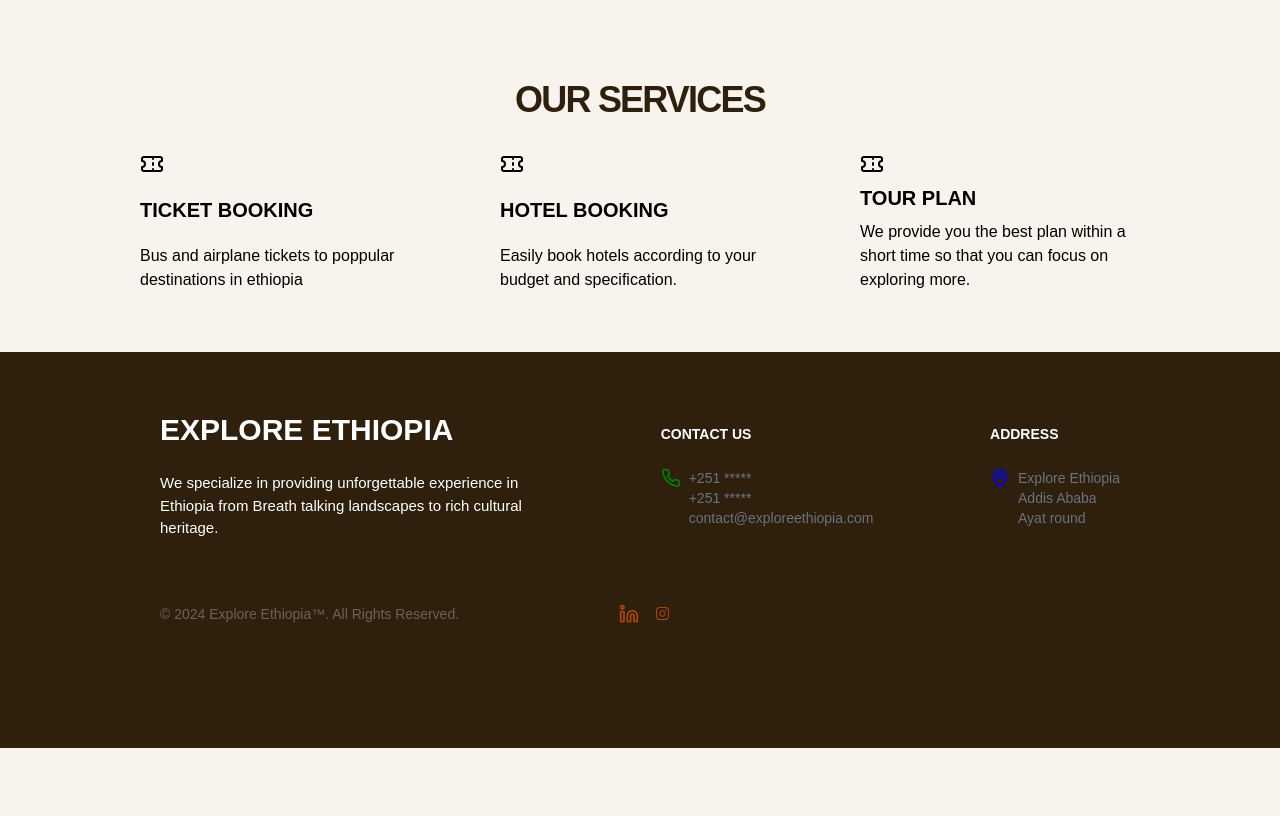
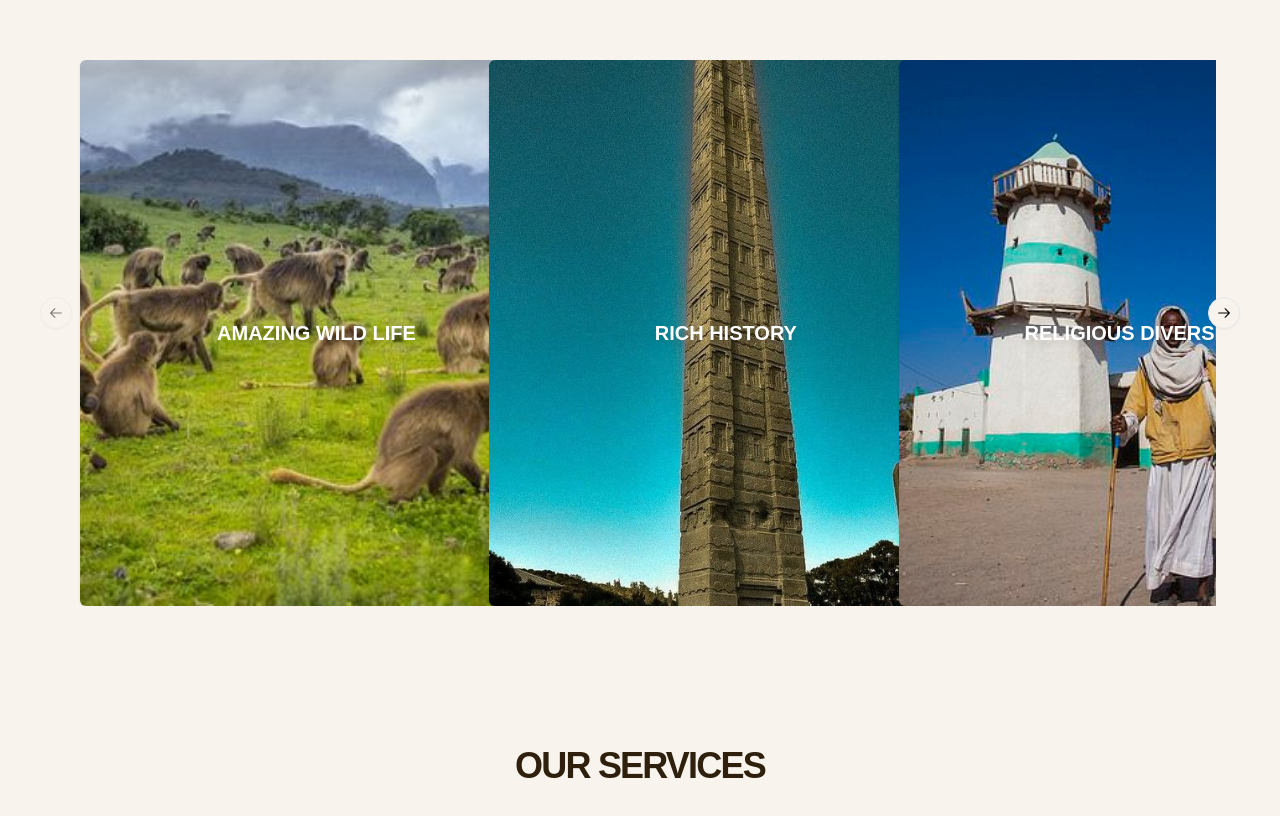
Before and after one commit to Ammarmyp/ammar_explore_ethiopia, a Next.js app: page / in a window 1280 px wide. Shown: the part 1292-2108 px from the top of the page. Before the commit the page ends 2040 px from the top, so only its background shows below. Built offline with nearby package versions, Linux system fonts and the light colour scheme.

Commit message:
build location section

```diff
--- /dev/null
+++ b/app/layout/LocationsSection.tsx
@@ -0,0 +1,40 @@
+"use client";
+import React, { useEffect, useRef } from "react";
+import {
+  Carousel,
+  CarouselContent,
+  CarouselItem,
+  CarouselNext,
+  CarouselPrevious,
+} from "@/components/ui/carousel";
+import Link from "next/link";
+
+import { data } from "@/lib/data";
+import TopographyImageCard from "@/components/custom/TopographyImageCard";
+import { Button } from "@/components/ui/button";
+import { ArrowRightIcon } from "lucide-react";
+
+const LocationSection = () => {
+  return (
+    <div className="mb-[80px]">
+      <div className="relative">
+        <Carousel className="w-[90%] max-w-full m-auto pt-10  ">
+          <CarouselContent className="-ml-1 gap-2">
+            {data.map(({ title, image, id }, index) => (
+              <CarouselItem
+                key={index}
+                className="pl-1 md:basis-1/2 lg:basis-1/3 ml-4"
+              >
+                <TopographyImageCard title={title} image={image} />
+              </CarouselItem>
+            ))}
+          </CarouselContent>
+          <CarouselPrevious className="absolute top-[105%] left-[40%] md:-left-6 md:top-1/2 transform  z-10" />
+          <CarouselNext className="absolute  top-[105%] right-[40%]  md:-right-6 md:top-1/2 transform  z-10" />
+        </Carousel>
+      </div>
+    </div>
+  );
+};
+
+export default LocationSection;
--- a/app/page.tsx
+++ b/app/page.tsx
@@ -4,12 +4,14 @@ import CompassQoute from "./layout/CompassQoute";
 import TopographyImageCard from "../components/custom/TopographyImageCard";
 import OurServiceCard from "@/components/custom/OurServiceCard";
 import OurService from "./layout/Ourservice";
+import LocationSection from "./layout/LocationsSection";
 
 export default function Home() {
   return (
     <>
       <Banner />
       <CompassQoute />
+      <LocationSection />
       <OurService />
     </>
   );
--- a/components/custom/TopographyImageCard.tsx
+++ b/components/custom/TopographyImageCard.tsx
@@ -10,7 +10,7 @@ const TopographyImageCard = ({ title, image }: Props) => {
   return (
     <Card
       style={{ backgroundImage: `url('/assets/${image}')` }}
-      className={` bg-no-repeat bg-center bg-cover w-[473px] h-[546px] flex items-center justify-center rounded-none border-none flex-shrink-0`}
+      className={` bg-no-repeat bg-center bg-cover w-[473px] h-[546px] flex items-center justify-center rounded-md border-none flex-shrink-0 `}
     >
       <span className="text-center text-white text-xl font-semibold drop-shadow-lg">
         {title}
--- /dev/null
+++ b/components/ui/carousel.tsx
@@ -0,0 +1,262 @@
+"use client"
+
+import * as React from "react"
+import { ArrowLeftIcon, ArrowRightIcon } from "@radix-ui/react-icons"
+import useEmblaCarousel, {
+  type UseEmblaCarouselType,
+} from "embla-carousel-react"
+
+import { cn } from "@/lib/utils"
+import { Button } from "@/components/ui/button"
+
+type CarouselApi = UseEmblaCarouselType[1]
+type UseCarouselParameters = Parameters<typeof useEmblaCarousel>
+type CarouselOptions = UseCarouselParameters[0]
+type CarouselPlugin = UseCarouselParameters[1]
+
+type CarouselProps = {
+  opts?: CarouselOptions
+  plugins?: CarouselPlugin
+  orientation?: "horizontal" | "vertical"
+  setApi?: (api: CarouselApi) => void
+}
+
+type CarouselContextProps = {
+  carouselRef: ReturnType<typeof useEmblaCarousel>[0]
+  api: ReturnType<typeof useEmblaCarousel>[1]
+  scrollPrev: () => void
+  scrollNext: () => void
+  canScrollPrev: boolean
+  canScrollNext: boolean
+} & CarouselProps
+
+const CarouselContext = React.createContext<CarouselContextProps | null>(null)
+
+function useCarousel() {
+  const context = React.useContext(CarouselContext)
+
+  if (!context) {
+    throw new Error("useCarousel must be used within a <Carousel />")
+  }
+
+  return context
+}
+
+const Carousel = React.forwardRef<
+  HTMLDivElement,
+  React.HTMLAttributes<HTMLDivElement> & CarouselProps
+>(
+  (
+    {
+      orientation = "horizontal",
+      opts,
+      setApi,
+      plugins,
+      className,
+      children,
+      ...props
+    },
+    ref
+  ) => {
+    const [carouselRef, api] = useEmblaCarousel(
+      {
+        ...opts,
+        axis: orientation === "horizontal" ? "x" : "y",
+      },
+      plugins
+    )
+    const [canScrollPrev, setCanScrollPrev] = React.useState(false)
+    const [canScrollNext, setCanScrollNext] = React.useState(false)
+
+    const onSelect = React.useCallback((api: CarouselApi) => {
+      if (!api) {
+        return
+      }
+
+      setCanScrollPrev(api.canScrollPrev())
+      setCanScrollNext(api.canScrollNext())
+    }, [])
+
+    const scrollPrev = React.useCallback(() => {
+      api?.scrollPrev()
+    }, [api])
+
+    const scrollNext = React.useCallback(() => {
+      api?.scrollNext()
+    }, [api])
+
+    const handleKeyDown = React.useCallback(
+      (event: React.KeyboardEvent<HTMLDivElement>) => {
+        if (event.key === "ArrowLeft") {
+          event.preventDefault()
+          scrollPrev()
+        } else if (event.key === "ArrowRight") {
+          event.preventDefault()
+          scrollNext()
+        }
+      },
+      [scrollPrev, scrollNext]
+    )
+
+    React.useEffect(() => {
+      if (!api || !setApi) {
+        return
+      }
+
+      setApi(api)
+    }, [api, setApi])
+
+    React.useEffect(() => {
+      if (!api) {
+        return
+      }
+
+      onSelect(api)
+      api.on("reInit", onSelect)
+      api.on("select", onSelect)
+
+      return () => {
+        api?.off("select", onSelect)
+      }
+    }, [api, onSelect])
+
+    return (
+      <CarouselContext.Provider
+        value={{
+          carouselRef,
+          api: api,
+          opts,
+          orientation:
+            orientation || (opts?.axis === "y" ? "vertical" : "horizontal"),
+          scrollPrev,
+          scrollNext,
+          canScrollPrev,
+          canScrollNext,
+        }}
+      >
+        <div
+          ref={ref}
+          onKeyDownCapture={handleKeyDown}
+          className={cn("relative", className)}
+          role="region"
+          aria-roledescription="carousel"
+          {...props}
+        >
+          {children}
+        </div>
+      </CarouselContext.Provider>
+    )
+  }
+)
+Carousel.displayName = "Carousel"
+
+const CarouselContent = React.forwardRef<
+  HTMLDivElement,
+  React.HTMLAttributes<HTMLDivElement>
+>(({ className, ...props }, ref) => {
+  const { carouselRef, orientation } = useCarousel()
+
+  return (
+    <div ref={carouselRef} className="overflow-hidden">
+      <div
+        ref={ref}
+        className={cn(
+          "flex",
+          orientation === "horizontal" ? "-ml-4" : "-mt-4 flex-col",
+          className
+        )}
+        {...props}
+      />
+    </div>
+  )
+})
+CarouselContent.displayName = "CarouselContent"
+
+const CarouselItem = React.forwardRef<
+  HTMLDivElement,
+  React.HTMLAttributes<HTMLDivElement>
+>(({ className, ...props }, ref) => {
+  const { orientation } = useCarousel()
+
+  return (
+    <div
+      ref={ref}
+      role="group"
+      aria-roledescription="slide"
+      className={cn(
+        "min-w-0 shrink-0 grow-0 basis-full",
+        orientation === "horizontal" ? "pl-4" : "pt-4",
+        className
+      )}
+      {...props}
+    />
+  )
+})
+CarouselItem.displayName = "CarouselItem"
+
+const CarouselPrevious = React.forwardRef<
+  HTMLButtonElement,
+  React.ComponentProps<typeof Button>
+>(({ className, variant = "outline", size = "icon", ...props }, ref) => {
+  const { orientation, scrollPrev, canScrollPrev } = useCarousel()
+
+  return (
+    <Button
+      ref={ref}
+      variant={variant}
+      size={size}
+      className={cn(
+        "absolute  h-8 w-8 rounded-full",
+        orientation === "horizontal"
+          ? "-left-12 top-1/2 -translate-y-1/2"
+          : "-top-12 left-1/2 -translate-x-1/2 rotate-90",
+        className
+      )}
+      disabled={!canScrollPrev}
+      onClick={scrollPrev}
+      {...props}
+    >
+      <ArrowLeftIcon className="h-4 w-4" />
+      <span className="sr-only">Previous slide</span>
+    </Button>
+  )
+})
+CarouselPrevious.displayName = "CarouselPrevious"
+
+const CarouselNext = React.forwardRef<
+  HTMLButtonElement,
+  React.ComponentProps<typeof Button>
+>(({ className, variant = "outline", size = "icon", ...props }, ref) => {
+  const { orientation, scrollNext, canScrollNext } = useCarousel()
+
+  return (
+    <Button
+      ref={ref}
+      variant={variant}
+      size={size}
+      className={cn(
+        "absolute h-8 w-8 rounded-full",
+        orientation === "horizontal"
+          ? "-right-12 top-1/2 -translate-y-1/2"
+          : "-bottom-12 left-1/2 -translate-x-1/2 rotate-90",
+        className
+      )}
+      disabled={!canScrollNext}
+      onClick={scrollNext}
+      {...props}
+    >
+      <ArrowRightIcon className="h-4 w-4" />
+      <span className="sr-only">Next slide</span>
+    </Button>
+  )
+})
+CarouselNext.displayName = "CarouselNext"
+
+export {
+  type CarouselApi,
+  Carousel,
+  CarouselContent,
+  CarouselItem,
+  CarouselPrevious,
+  CarouselNext,
+}
--- a/package.json
+++ b/package.json
@@ -13,6 +13,7 @@
     "@radix-ui/react-slot": "^1.1.0",
     "class-variance-authority": "^0.7.0",
     "clsx": "^2.1.1",
+    "embla-carousel-react": "^8.3.0",
     "lucide-react": "^0.447.0",
     "next": "14.2.14",
     "react": "^18",
```
Also changed, not shown: 1 other file (tests, documents, lock files or other folders).
